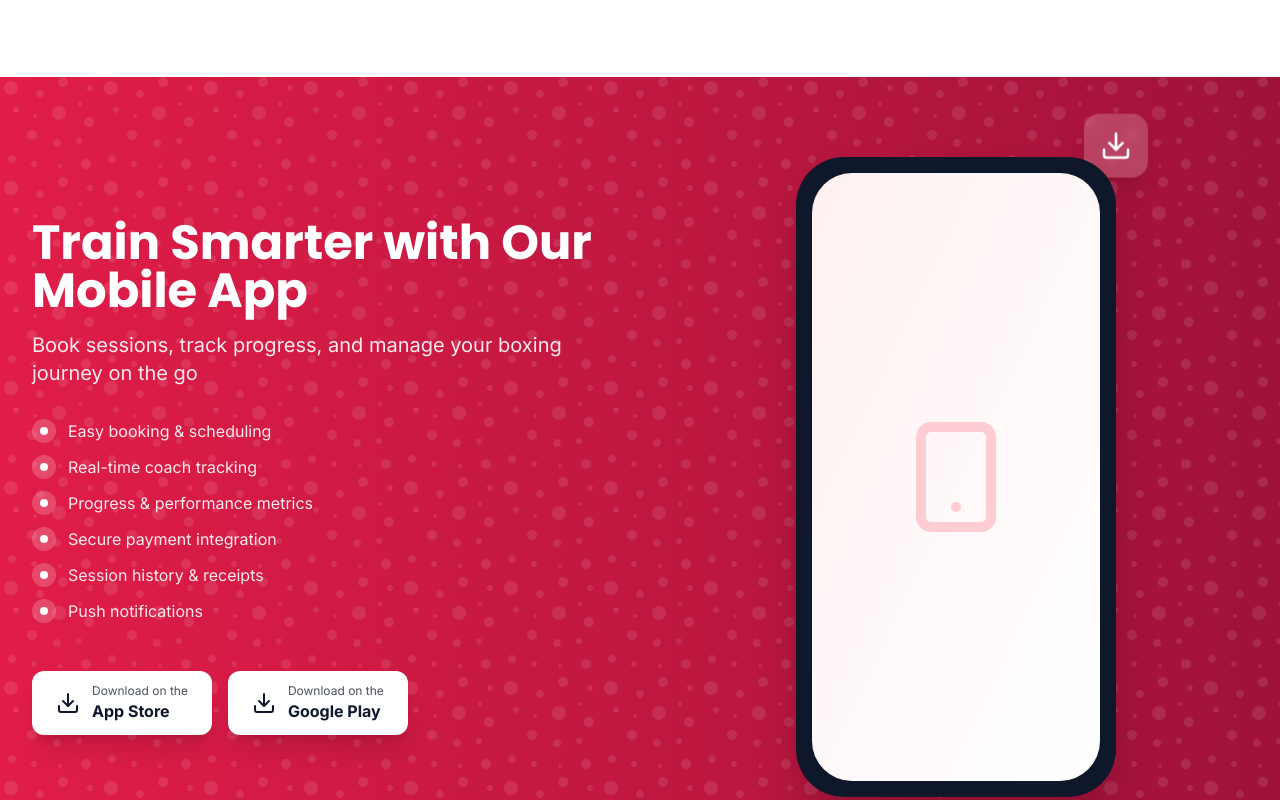
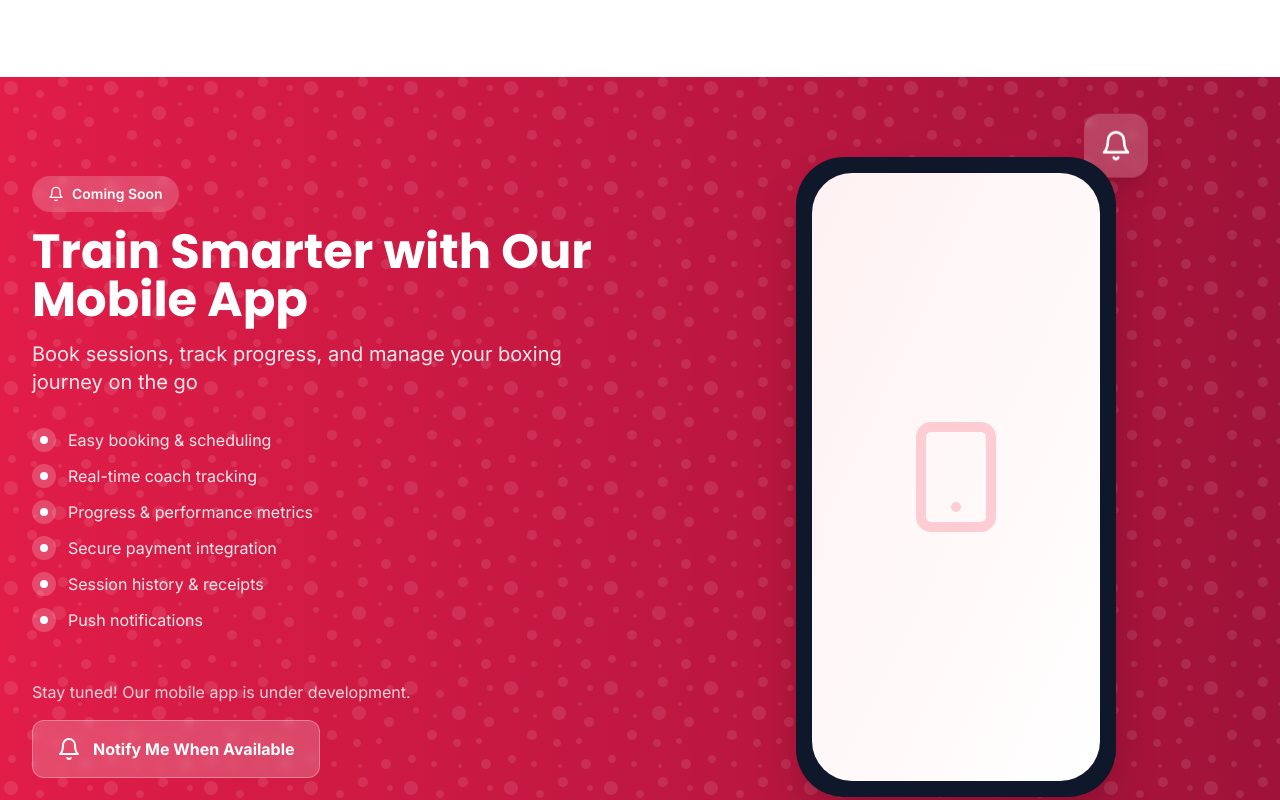
Before and after one commit to mstfa13/Boxing, a React (Vite) app: page / in a window 1280 px wide. Shown: the part 6700-7500 px from the top of the page. Built offline with nearby package versions, Linux system fonts and the light colour scheme.

Commit message:
Update mobile app section to show Coming Soon status

```diff
--- a/src/components/AppDownload.tsx
+++ b/src/components/AppDownload.tsx
@@ -1,6 +1,6 @@
 import React from 'react';
 import { motion } from 'framer-motion';
-import { Smartphone, Download } from 'lucide-react';
+import { Smartphone, Bell } from 'lucide-react';
 import { useLanguage } from '../context/LanguageContext';
 
 const AppDownload: React.FC = () => {
@@ -9,6 +9,7 @@ const AppDownload: React.FC = () => {
   const content = {
     en: {
       title: 'Train Smarter with Our Mobile App',
+      comingSoon: 'Coming Soon',
       subtitle: 'Book sessions, track progress, and manage your boxing journey on the go',
       features: [
         'Easy booking & scheduling',
@@ -18,12 +19,12 @@ const AppDownload: React.FC = () => {
         'Session history & receipts',
         'Push notifications',
       ],
-      downloadOn: 'Download on the',
-      appStore: 'App Store',
-      googlePlay: 'Google Play',
+      notifyMe: 'Notify Me When Available',
+      stayTuned: 'Stay tuned! Our mobile app is under development.',
     },
     ar: {
       title: 'تدرب بشكل أذكى مع تطبيقنا للهاتف المحمول',
+      comingSoon: 'قريباً',
       subtitle: 'احجز الجلسات وتتبع التقدم وإدارة رحلتك في الملاكمة أثناء التنقل',
       features: [
         'حجز وجدولة سهلة',
@@ -33,9 +34,8 @@ const AppDownload: React.FC = () => {
         'سجل الجلسات والإيصالات',
         'إشعارات فورية',
       ],
-      downloadOn: 'حمل على',
-      appStore: 'App Store',
-      googlePlay: 'Google Play',
+      notifyMe: 'أعلمني عند التوفر',
+      stayTuned: 'ترقبوا! تطبيقنا للهاتف المحمول قيد التطوير.',
     },
   };
 
@@ -61,6 +61,10 @@ const AppDownload: React.FC = () => {
             className="space-y-8"
           >
             <div>
+              <div className="inline-flex items-center gap-2 bg-white/20 backdrop-blur-sm text-white px-4 py-2 rounded-full text-sm font-semibold mb-4">
+                <Bell size={16} />
+                {t.comingSoon}
+              </div>
               <h2 className="text-4xl md:text-5xl font-display font-bold mb-4">
                 {t.title}
               </h2>
@@ -86,33 +90,18 @@ const AppDownload: React.FC = () => {
               ))}
             </ul>
 
-            {/* App Store Buttons */}
-            <div className="flex flex-wrap gap-4 pt-4">
-              <motion.a
-                href="#"
-                whileHover={{ scale: 1.05 }}
-                whileTap={{ scale: 0.95 }}
-                className="flex items-center space-x-3 rtl:space-x-reverse bg-white text-dark-900 px-6 py-3 rounded-xl shadow-xl hover:shadow-2xl transition-all"
+            {/* Coming Soon Notice */}
+            <div className="pt-4">
+              <p className="text-white/80 mb-4">{t.stayTuned}</p>
+              <motion.div
+                whileHover={{ scale: 1.02 }}
+                className="inline-flex items-center space-x-3 rtl:space-x-reverse bg-white/20 backdrop-blur-sm text-white px-6 py-4 rounded-xl border border-white/30"
               >
-                <Download size={24} />
+                <Bell size={24} />
                 <div className="text-left rtl:text-right">
-                  <p className="text-xs opacity-75">{t.downloadOn}</p>
-                  <p className="font-bold">{t.appStore}</p>
+                  <p className="font-bold">{t.notifyMe}</p>
                 </div>
-              </motion.a>
-
-              <motion.a
-                href="#"
-                whileHover={{ scale: 1.05 }}
-                whileTap={{ scale: 0.95 }}
-                className="flex items-center space-x-3 rtl:space-x-reverse bg-white text-dark-900 px-6 py-3 rounded-xl shadow-xl hover:shadow-2xl transition-all"
-              >
-                <Download size={24} />
-                <div className="text-left rtl:text-right">
-                  <p className="text-xs opacity-75">{t.downloadOn}</p>
-                  <p className="font-bold">{t.googlePlay}</p>
-                </div>
-              </motion.a>
+              </motion.div>
             </div>
           </motion.div>
 
@@ -146,7 +135,7 @@ const AppDownload: React.FC = () => {
                 }}
                 className="absolute -top-8 -right-8 bg-white/20 backdrop-blur-sm rounded-2xl p-4 shadow-xl"
               >
-                <Download size={32} className="text-white" />
+                <Bell size={32} className="text-white" />
               </motion.div>
             </div>
           </motion.div>
```
